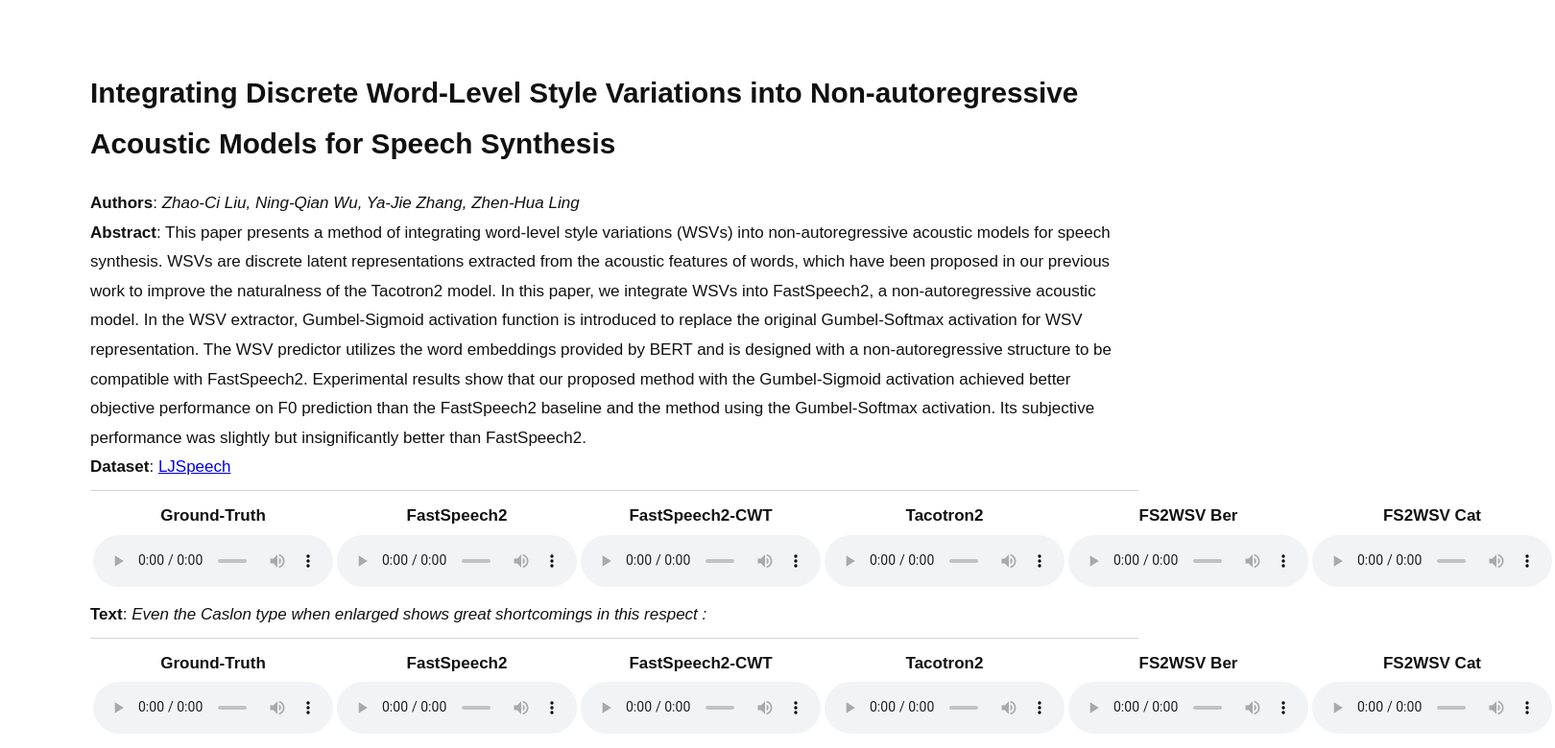
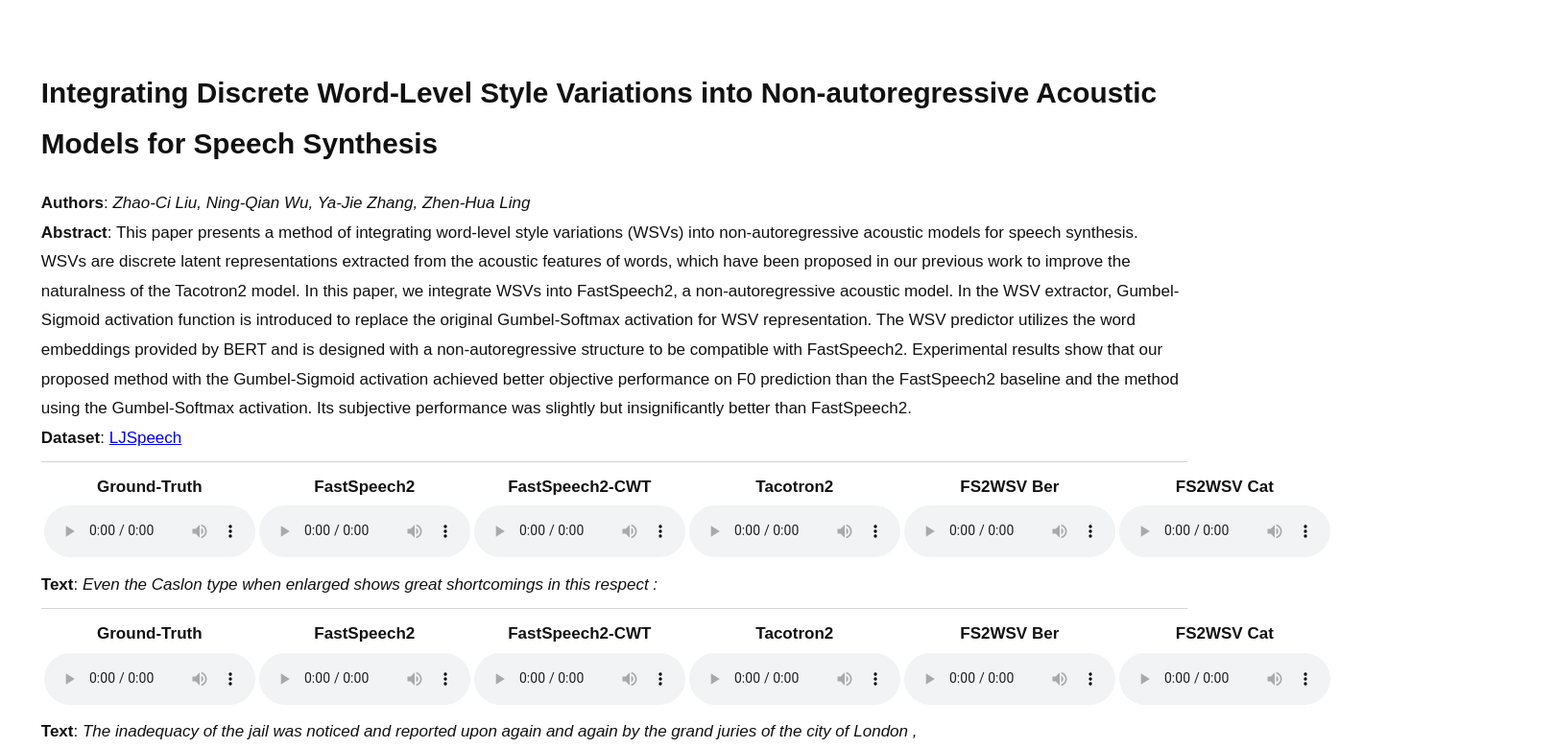
Before and after one commit to TTSbyLZC/TTSbyLZC.github.io, a plain HTML site: page demo.html in a window 1280 px wide. Shown: the top 780 px of the page at 96% size, 1620 px wide, since content can reach past the window. Drawn offline with Linux system fonts and the light colour scheme.

Commit message:
reduce audio width

```diff
--- a/demo.html
+++ b/demo.html
@@ -7,7 +7,7 @@
   <title>FastSpeech 2 Audio Samples</title>
   <style>
     body {
-      margin: 0% 5%;
+      margin: 0% 1%;
       padding: 50px 30px;
       background: #fff;
       color: #111;
@@ -39,7 +39,7 @@
     }
 
     audio {
-      width: 250px;
+      width: 220px;
     }
   </style>
 </head>
```
